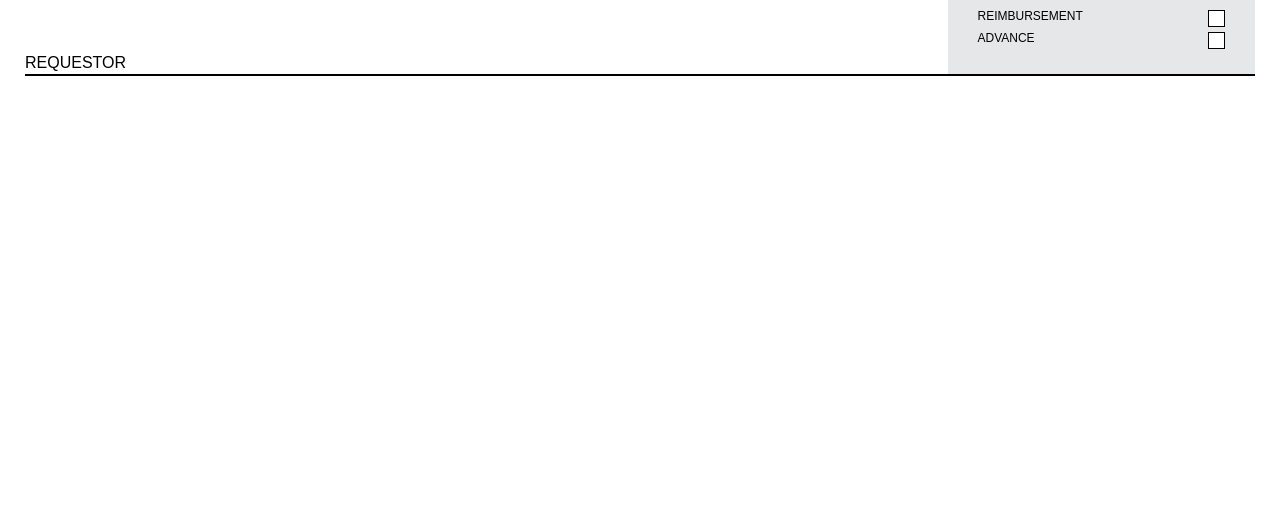
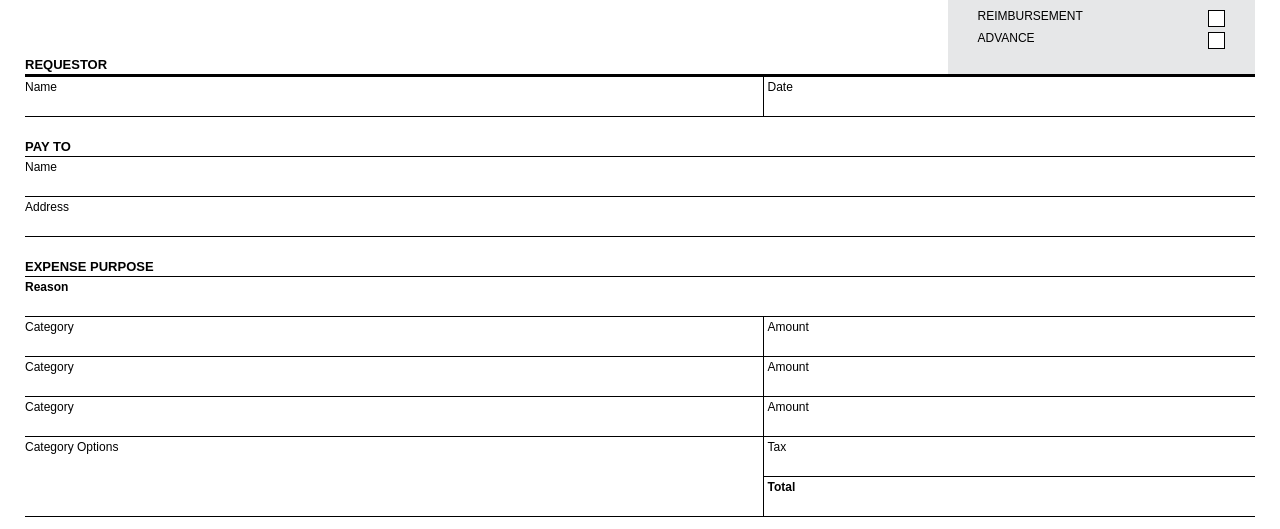
Before and after one commit to mjhamm75/form, a website: page public/index.html in a window 1280 px wide. Shown: the part 103-632 px from the top of the page. Drawn offline with Linux system fonts and the light colour scheme.

Commit message:
Add more styling

```diff
--- a/public/app.css
+++ b/public/app.css
@@ -4,16 +4,16 @@
   font-family: sans-serif;
   margin: 25px 25px;
 }
-.table {
+.header-table {
   border-bottom: black solid 2px;
   border-top: black solid 2px;
   width: 100%;
 }
-.table td {
+.header-table td {
   width: 25%;
 }
 .title {
-  height: 117px;
+  height: 120px;
   margin-top: 30px;
   position: relative;
 }
@@ -55,6 +55,25 @@
 }
 .header {
   bottom: 0;
+  font-size: 13px;
+  font-weight: 600;
+  margin-bottom: 3px;
+  position: absolute;
   text-transform: upper;
-  position: absolute;
 }
+.label {
+  font-size: 12px;
+  font-weight: 100;
+  margin-top: 4px;
+}
+.form-table {
+  width: 100%;
+}
+.form-table tr {
+  border-bottom: solid black 1px;
+  border-top: solid black 1px;
+  height: 40px;
+}
+.bold {
+  font-weight: 600;
+}
--- a/public/index.html
+++ b/public/index.html
@@ -8,7 +8,7 @@
   </head>
   <body>
     <div class="form">
-      <table class="table">
+      <table class="header-table">
         <tr>
           <td>
             <div class="title">
@@ -34,6 +34,76 @@
           </td>
         </tr>
       </table>
+      <table class="form-table">
+        <tr>
+          <td style="width: 60%; border-right: solid 1px black;">
+            <div class="label">Name</div>
+          </td>
+          <td style="width: 40%">
+            <div class="label" style="margin-left: 4px;">Date</div>
+          </td>
+        </tr>
+        <tr>
+          <td colspan="2" style="position: relative;">
+            <div class="header" style="text-transform: uppercase;">Pay To</div>
+          </td>
+        </tr>
+        <tr>
+          <td colspan="2">
+            <div class="label">Name</div>
+          </td>
+        </tr>
+        <tr>
+          <td colspan="2">
+            <div class="label">Address</div>
+          </td>
+        </tr>
+        <tr>
+          <td colspan="2" style="position: relative;">
+            <div class="header" style="text-transform: uppercase;">Expense Purpose</div>
+          </td>
+        </tr>
+        <tr>
+          <td>
+            <div class="label bold">Reason</div>
+          </td>
+        </tr>
+        <tr>
+          <td style="width: 60%; border-right: solid 1px black;">
+            <div class="label">Category</div>
+          </td>
+          <td style="width: 40%">
+            <div class="label" style="margin-left: 4px;">Amount</div>
+          </td>
+        </tr>
+        <tr>
+          <td style="width: 60%; border-right: solid 1px black;">
+            <div class="label">Category</div>
+          </td>
+          <td style="width: 40%">
+            <div class="label" style="margin-left: 4px;">Amount</div>
+          </td>
+        </tr>
+        <tr>
+          <td style="width: 60%; border-right: solid 1px black;">
+            <div class="label">Category</div>
+          </td>
+          <td style="width: 40%">
+            <div class="label" style="margin-left: 4px;">Amount</div>
+          </td>
+        </tr>
+        <tr>
+          <td rowspan="2" class="label" style="border-right: solid 1px black;">Category Options</td>
+          <td>
+            <div class="label" style="margin-left: 4px;">Tax</div>
+          </td>
+        </tr>
+        <tr>
+          <td>
+            <div class="label bold" style="margin-left: 4px;">Total</div>
+          </td>
+        </tr>
+      </table>
     </div>
     <script src="./app.js"></script>
   </body>
```
Also changed, not shown: 1 other file.
